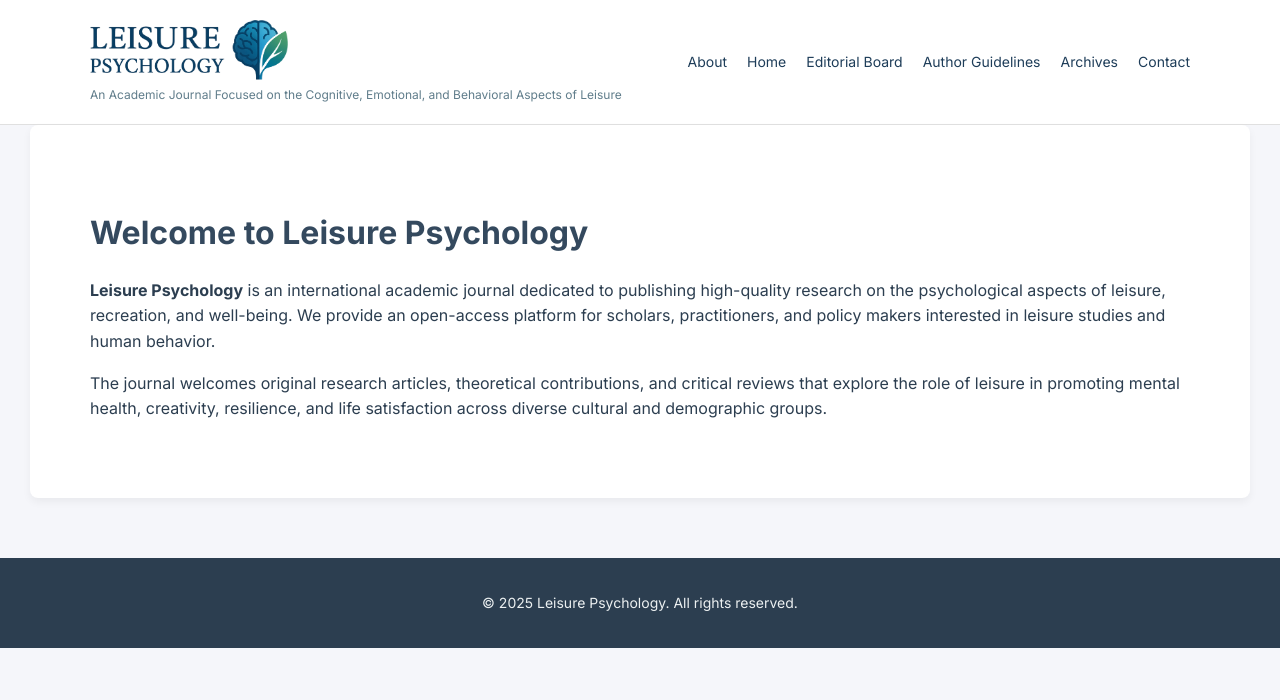
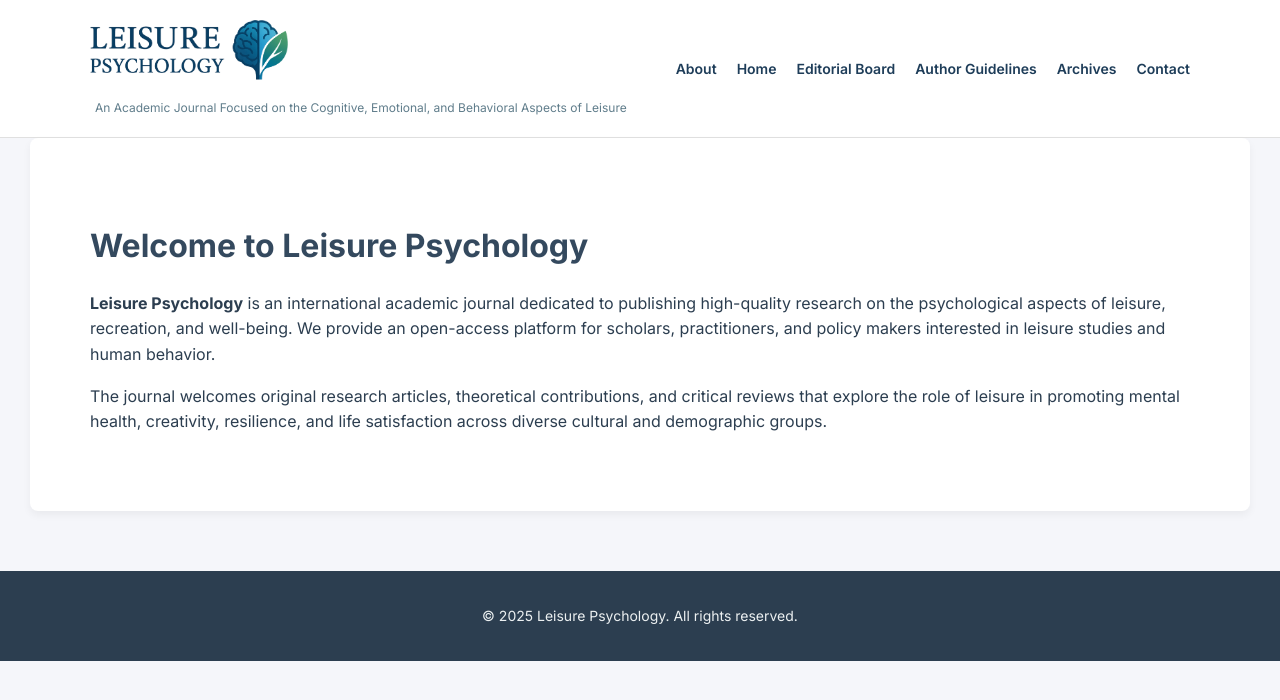
Before and after one commit to akcakese10/leisure-psychology, a plain HTML site: page index.html in a window 1280 px wide. Drawn offline with Linux system fonts and the light colour scheme.

Commit message:
Add files via upload

```diff
--- a/style.css
+++ b/style.css
@@ -38,12 +38,15 @@ header {
   height: 60px;
 }
 
+
 .tagline {
   font-size: 12px;
   color: #607D8B;
-  margin-top: 5px;
   white-space: nowrap;
+  padding-top: 18px;
+  margin-left: 5px;
 }
+
 
 nav ul {
   list-style: none;
@@ -59,6 +62,7 @@ nav ul li a {
   color: #1e3d59;
   font-weight: 500;
   font-size: 14px;
+  font-weight: 600;
   transition: color 0.3s;
 }
 
```
